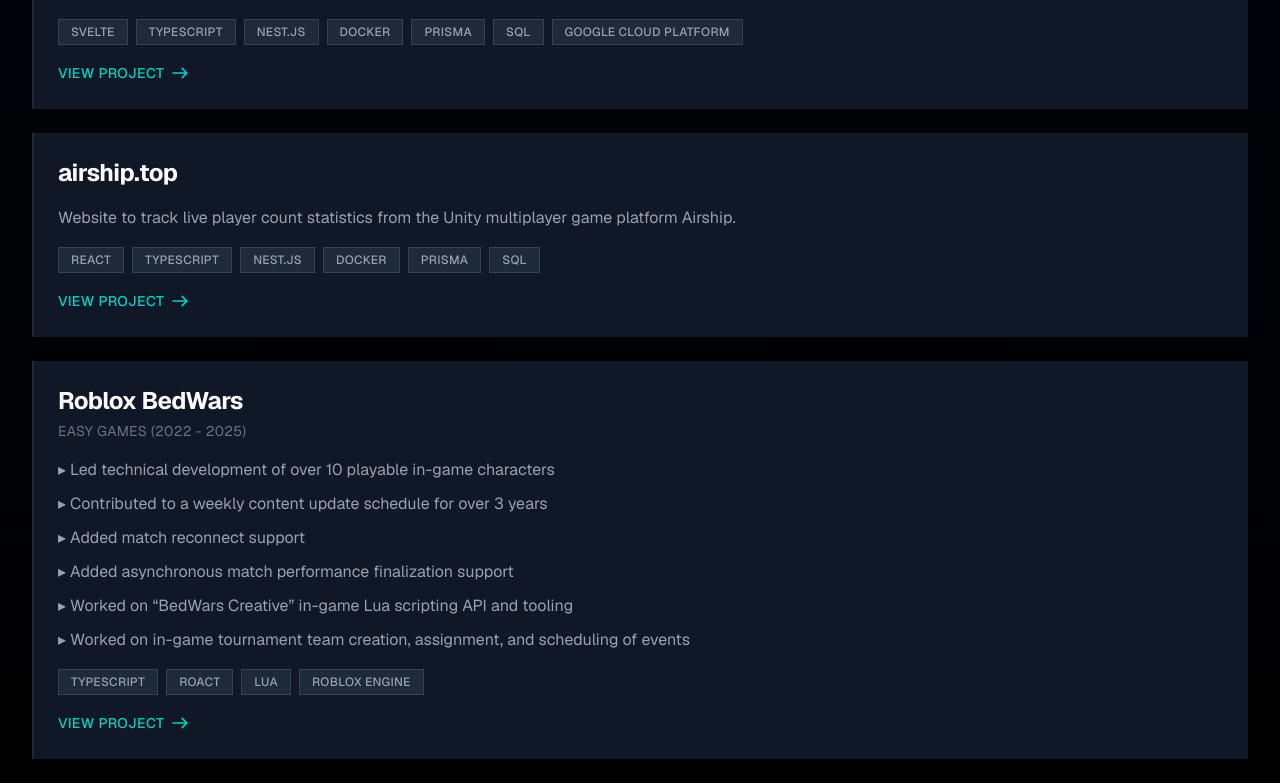
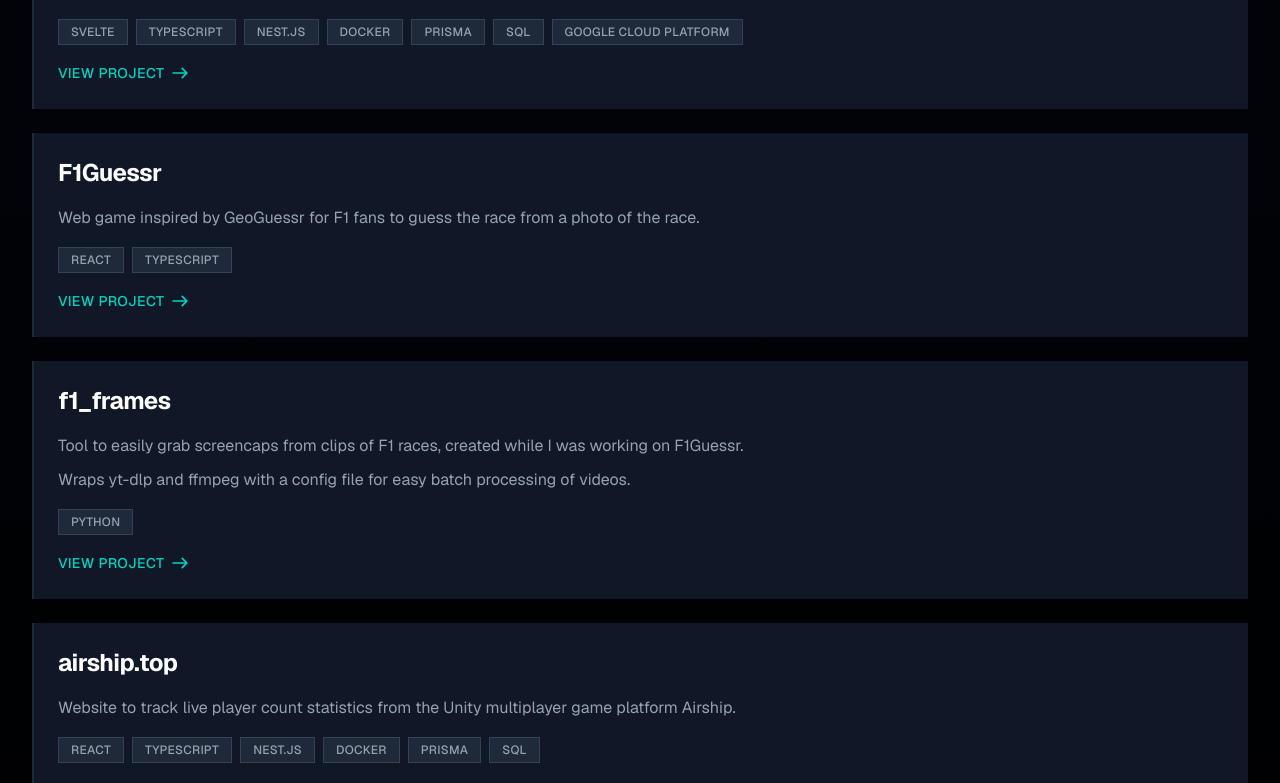
Before and after one commit to catherinepereira/personal-website, a Next.js app: page / in a window 1280 px wide. Shown: the part 2060-2843 px from the top of the page. Built offline with nearby package versions, Linux system fonts and the light colour scheme.

Commit message:
Update projects.ts

```diff
--- a/public/projects.ts
+++ b/public/projects.ts
@@ -19,6 +19,7 @@
   TypeScript = "TypeScript",
   JavaScript = "JavaScript",
   Lua = "Lua",
+  Python = "Python",
 
   Svelte = "Svelte",
   React = "React",
@@ -57,6 +58,23 @@
       SkillTag.SQLDatabase,
       SkillTag.GoogleCloud,
     ],
+  },
+  {
+    title: "F1Guessr",
+    description: [
+      "Web game inspired by GeoGuessr for F1 fans to guess the race from a photo of the race.",
+    ],
+    link: "https://f1guessr.com",
+    skillTags: [SkillTag.React, SkillTag.TypeScript],
+  },
+  {
+    title: "f1_frames",
+    description: [
+      "Tool to easily grab screencaps from clips of F1 races, created while I was working on F1Guessr.",
+      "Wraps yt-dlp and ffmpeg with a config file for easy batch processing of videos.",
+    ],
+    link: "https://github.com/catherinepereira/f1_frames",
+    skillTags: [SkillTag.Python],
   },
   {
     title: "airship.top",
```
